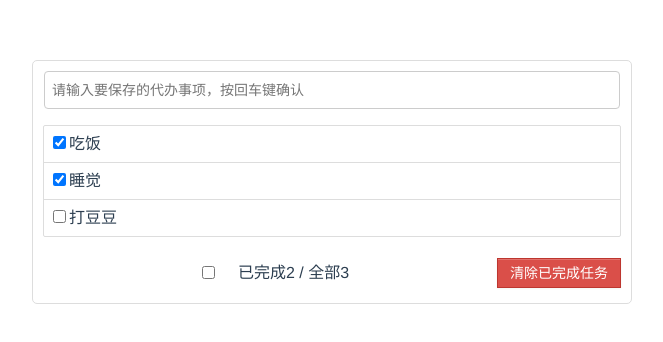
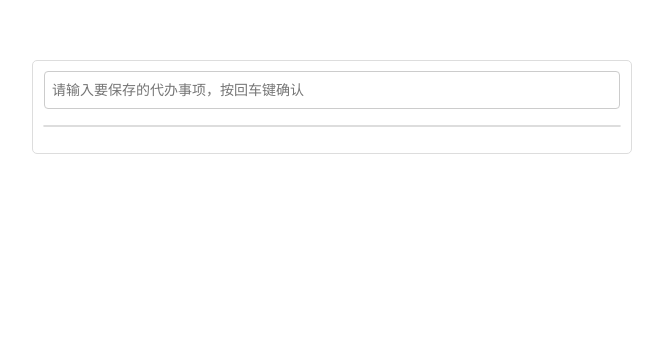
Before and after one commit to Maiiiqi/TodoListDemo, a Vue app in the folder todolist_proj/: page / in a window 1280 px wide. Shown: the top 342 px of the page, without its empty margins (308-971 px from the left). Built offline with nearby package versions, Linux system fonts and the light colour scheme.

Commit message:
add localStorage

```diff
--- a/todolist_proj/src/App.vue
+++ b/todolist_proj/src/App.vue
@@ -27,11 +27,9 @@ export default {
   components: {TodoHeader, TodoList, TodoFooter},
   data() {
     return {
-      todos: [
-        {id: '001', title: '吃饭', done: true},
-        {id: '002', title: '睡觉', done: true},
-        {id: '003', title: '打豆豆', done: false}
-      ]
+      //读取localStorage里的数据并转换成JSON对象
+      todos: JSON.parse(window.localStorage.getItem('todos')) || []   //当localStorage里没数据时，返回值为null，在Footer组件中使用到了todos.length，而null没有length属性，所以此处要||一个空数组[]
+      // []的length为0
     }
   },
   methods: {
@@ -59,6 +57,16 @@ export default {
       this.todos = this.todos.filter(todo=>!todo.done)
     }
   },
+  //监视todos的值，一旦发生变化就往localStorage里存储，实现数据同步
+  watch: {
+    todos: {
+      //todos是一个对象数组，对象内部的属性Vue默认监测不到，需要采用深度监视
+      deep: true,
+      handler(newValue){
+        window.localStorage.setItem('todos', JSON.stringify(newValue)) //setItem存入的是string类型的数据，需要stringify一下，否则存入的就只是一个简单的object
+      }
+    }
+  }
 }
 </script>
 
--- a/todolist_proj/src/components/TodoFooter.vue
+++ b/todolist_proj/src/components/TodoFooter.vue
@@ -19,6 +19,7 @@ export default {
       return this.todos.length
     },
     doneTotal(){
+      //reduce方法对数组进行筛选和统计
       return this.todos.reduce((pre, current)=> pre + (current.done?1:0), 0)
     },
     isAll: {
```
